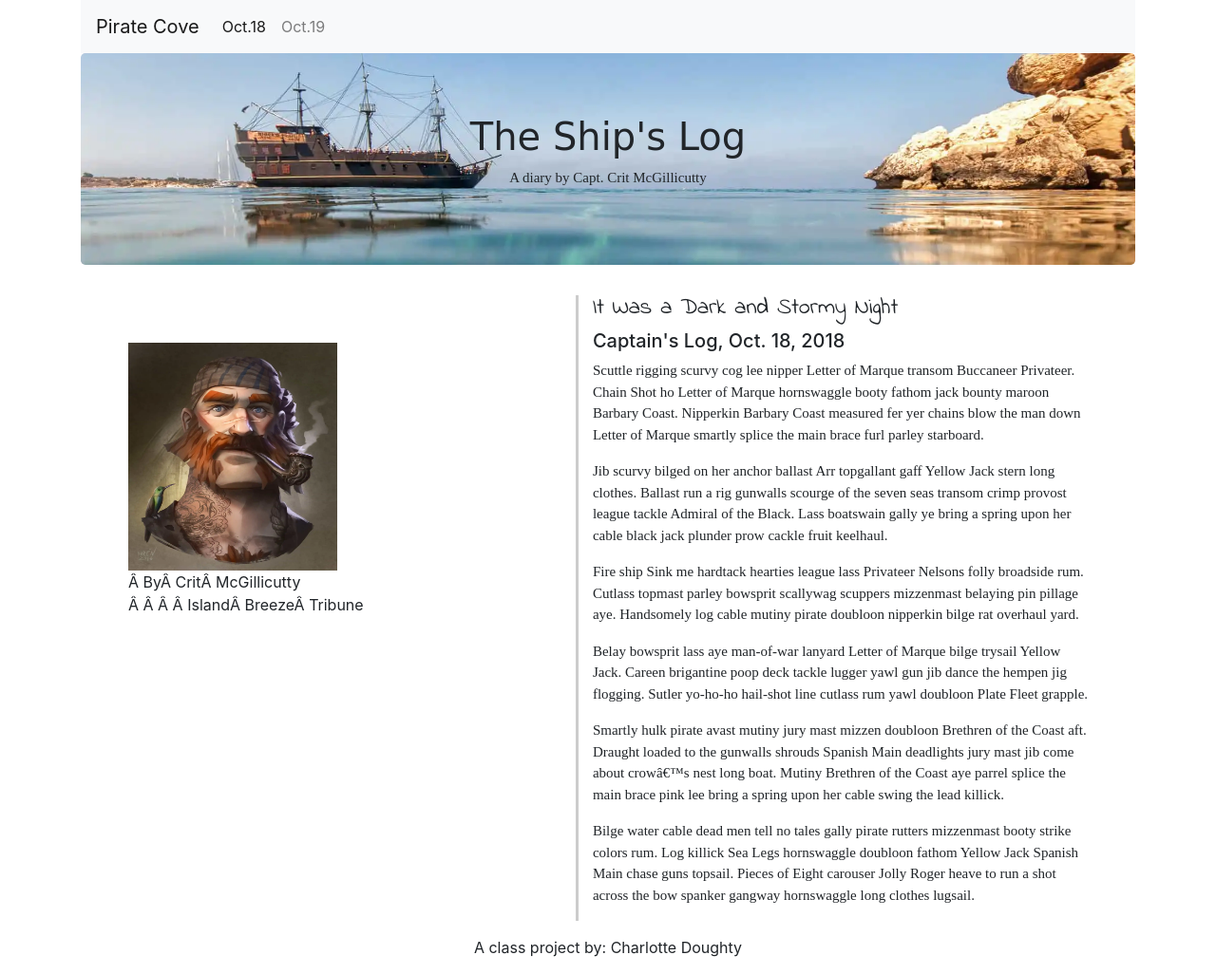
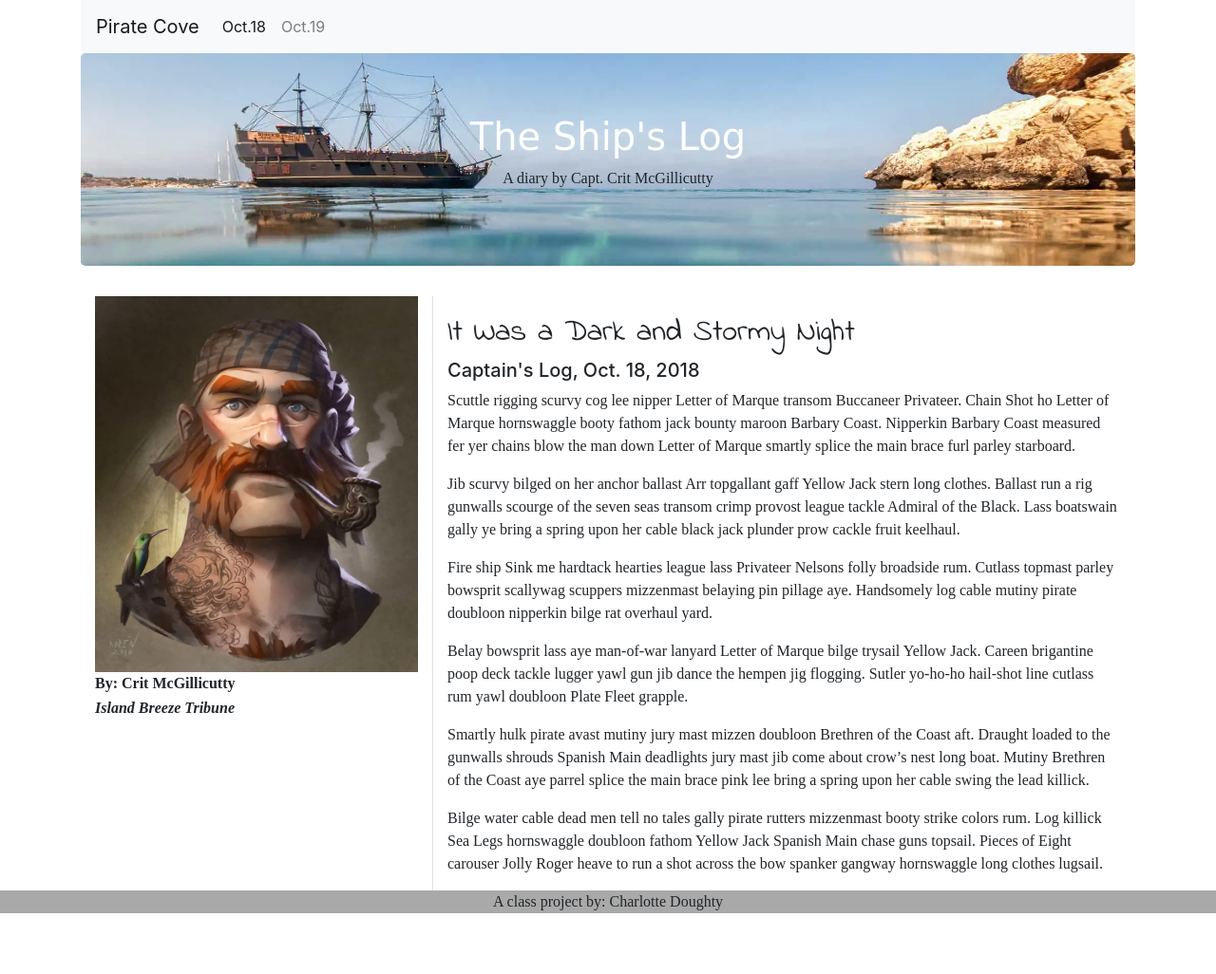
Before and after one commit to CHARLOTTEDOUGHTY/char-bootstrap-assignment, a website: page docs/index.html in a window 1280 px wide. Shown: the whole page at 95% size. After the commit the page ends 978 px from the top, so only its background shows below. Drawn offline with Linux system fonts and the light colour scheme; a web font is replaced by a local one.

Commit message:
added changes

```diff
--- a/docs/index.html
+++ b/docs/index.html
@@ -29,18 +29,18 @@
     </nav>
     <div class="jumbotron banner text-center">
       <h1>The Ship's Log</h1>
-      <p>A diary by Capt. Crit McGillicutty</p>
+      <p id="colorwhite"> A diary by Capt. Crit McGillicutty</p>
     </div>
     <div class="container">
         <div class="row">
-            <div style="padding-right:50px; border-right: 3px solid #ccc;">
-          <div class="col-sm-6 col-lg-6" style="padding-left: 50px">
-              <img src="img/pirate.jpg" class="img-responsive" style="padding-top:50px"; height="290" width="220">
-               <p class="byline">By Crit McGillicutty<br>
-                    <span>Island Breeze Tribune</span></p>
+          <div class="col-sm-6 col-lg-4">
+              <img src="img/pirate.jpg" class="img-fluid">
+              <div class="byline">
+                <p class="name">By: Crit McGillicutty</p>
+                <p class="source">Island Breeze Tribune</p>
+              </div>
           </div>
-          </div>
-          <div class="col-sm-6 col-lg-6">
+          <div class="col-sm-6 col-lg-8 border-left">
             <h4>It Was a Dark and Stormy Night</h4>
             <h5>Captain's Log, Oct. 18, 2018</h5>
             <p>Scuttle rigging scurvy cog lee nipper Letter of Marque transom Buccaneer Privateer. Chain Shot ho Letter of Marque hornswaggle booty fathom jack bounty maroon Barbary Coast. Nipperkin Barbary Coast measured fer yer chains blow the man down Letter of Marque smartly splice the main brace furl parley starboard.</p>
@@ -58,14 +58,12 @@
           </div>
           </div>
 
-          <!-- Footer -->
-<footer class="page-footer font-small blue">
-
-    <div class="footer-copyright text-center py-3"> A class project by: Charlotte Doughty
-    </div>
-  </footer>
     </div>
 
+  <!-- Footer -->
+  <footer>
+    <p> A class project by: Charlotte Doughty</p>
+  </footer>
 
     <!-- Closing scripts here -->
     <script src="js/jquery.js"></script>
--- a/src/scss/styles.scss
+++ b/src/scss/styles.scss
@@ -9,48 +9,71 @@
 // Import Bootstrap styles
 @import "../../node_modules/bootstrap/scss/bootstrap";
 
-p{
-  font-size: 15px;
+p #colorwhite {
+  color: white;
 }
-h1{
+
+h1 {
   font-family: 'Liu Jian Mao Cao', cursive, 'Indie Flower', cursive, 'Gloria Hallelujah', cursive;
-  text-align: center
+  text-align: center;
+  color: white;
 }
-h2{
+
+h2 {
   font-family: 'Indie Flower', cursive, 'Gloria Hallelujah', cursive;
   text-align: center;
 }
-h3{
+
+h3 {
   text-align: center;
 }
-h4{
+
+h4 {
   font-family: 'Indie Flower', cursive, 'Gloria Hallelujah', cursive;
-  text-align: left
+  padding-top: 20px;
+  font-size: 2rem;
 }
-.byline{
-  font-family: "Times New Roman", Times, serif;
-  font-size: 10px;
-  font-weight: bold;
-}
-h6{
+
+h6 {
   font-family: "Times New Roman", Times, serif;
 }
+
 
 .nav-link:hover {
   text-decoration: underline;
 }
-.navbar-default{
+.navbar-default {
   background-color: rgb(71, 67, 67);
 }
-.jumbotron{
+
+.jumbotron {
     background-image: url("../img/pirate-ship.jpg");
     background-size: cover;
     background-position: 100% 30%;
 }
+
 p {
   font-family: "Times New Roman", Times, serif;
 }
-.footer {
-  background: none repeat scroll 0 0 #5c5757;
+
+footer {
+  background-color: darkgray;
+  text-align: center;
 }
+
+.byline {
+  p {
+    font-family: "Times New Roman", Times, serif;
+    font-weight: bold;
+  }
+
+  .source{
+    font-style: italic;
+  }
+
+  .name {
+    margin-bottom: 2px;
+  }
+  }
+
 // Import partials here
```
Also changed, not shown: docs/page2.html (+13 -16 lines), src/html/index.html (+12 -14 lines), src/html/page2.html (+13 -16 lines), docs/css/styles.css.
